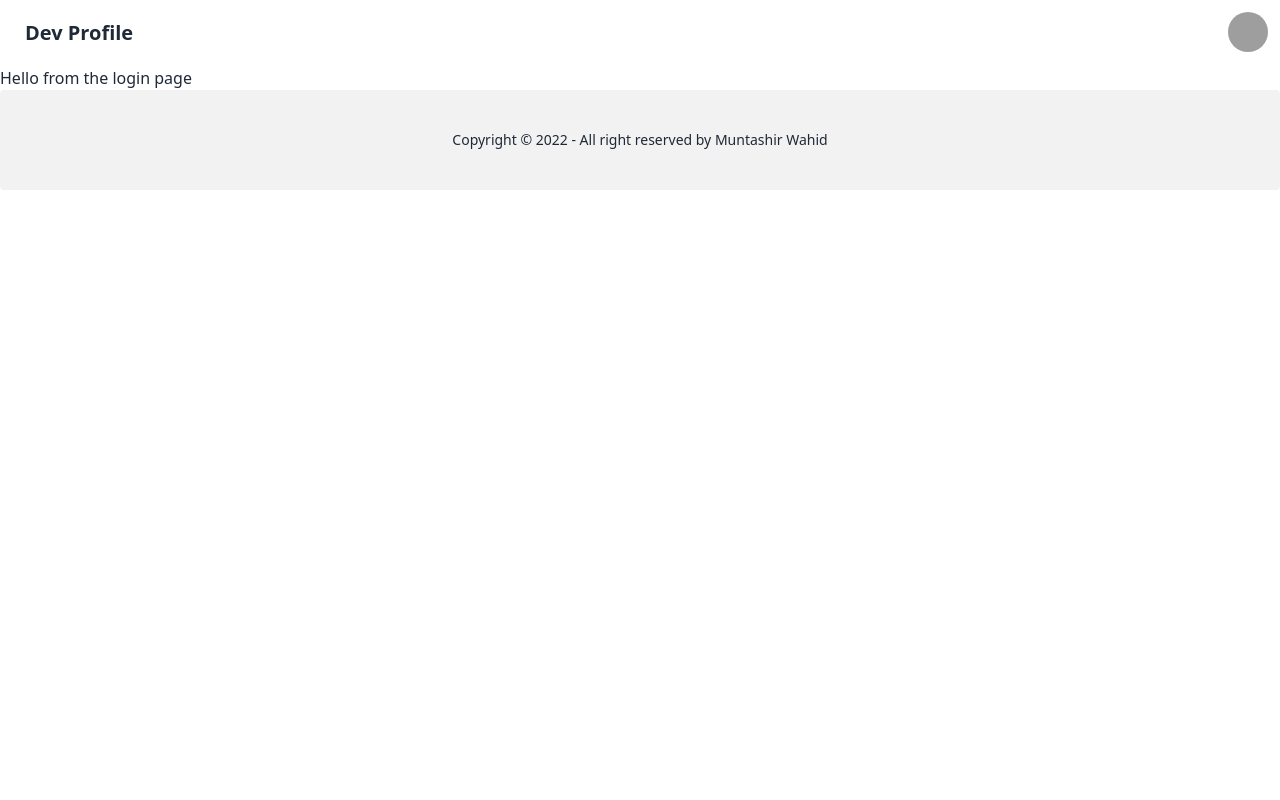
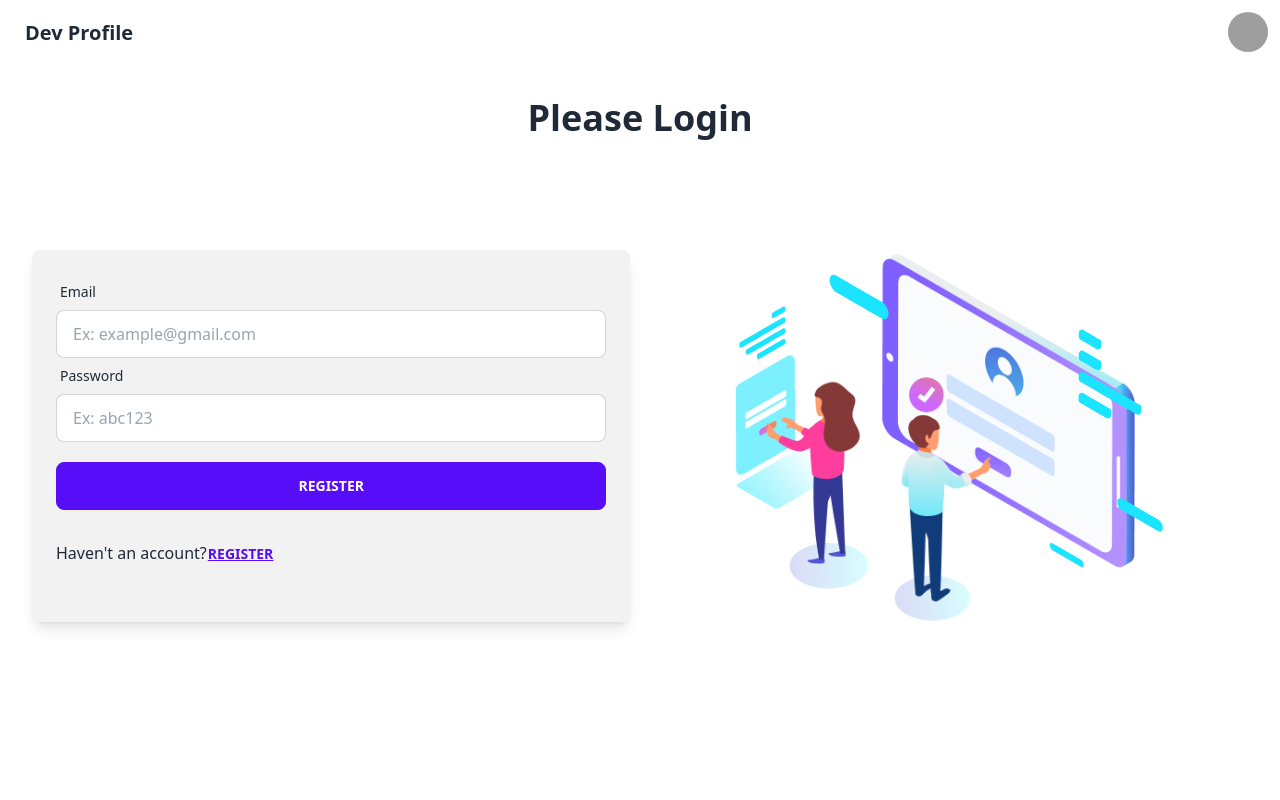
Before and after one commit to muntashir-wahid/system_on_silicon_task, a React (Create React App) app in the folder task_client/: page /login in a window 1280 px wide. Shown: the top 800 px of the page. Built offline with nearby package versions, Linux system fonts and the light colour scheme; grey boxes are pictures that could not be loaded.

Commit message:
created login page

```diff
--- a/task_client/src/Pages/Login/Login.js
+++ b/task_client/src/Pages/Login/Login.js
@@ -1,10 +1,97 @@
 import React from "react";
+import Lottie from "react-lottie";
+import { useForm } from "react-hook-form";
+import { Link } from "react-router-dom";
+import registerAnimation from "../../assets/registerAnimation.json";
+import SectionWrapper from "../../components/SectionWrapper/SectionWrapper";
+import FormErrorMessage from "../../components/FormErrorMessage/FormErrorMessage";
+
+const defaultOptions = {
+  loop: true,
+  autoplay: true,
+  animationData: registerAnimation,
+  rendererSettings: {
+    preserveAspectRatio: "xMidYMid slice",
+  },
+};
 
 const Login = () => {
+  const {
+    register,
+    handleSubmit,
+    formState: { errors },
+  } = useForm();
+
+  const submitHandler = (data) => {
+    console.log(data);
+  };
+
   return (
-    <section>
-      <h2>Hello from the login page</h2>
-    </section>
+    <SectionWrapper className="p-8">
+      <h2 className="text-center font-semibold text-4xl mb-12">Please Login</h2>
+
+      <div className="flex items-center flex-col-reverse lg:flex-row gap-5">
+        <div className="w-full h-full md:w-2/3 md:mx-auto lg:w-1/2 p-6 bg-base-200 rounded-lg shadow-lg">
+          <form onSubmit={handleSubmit(submitHandler)}>
+            <div className="form-control w-full">
+              <label className="label">
+                <span className="label-text">Email</span>
+              </label>
+              <input
+                {...register("email", {
+                  required: "Email is required",
+                })}
+                type="email"
+                placeholder="Ex: example@gmail.com"
+                className="input input-bordered w-full"
+              />
+              {errors?.email && (
+                <FormErrorMessage message={errors?.email?.message} />
+              )}
+            </div>
+            <div className="form-control w-full">
+              <label className="label">
+                <span className="label-text">Password</span>
+              </label>
+              <input
+                {...register("password", {
+                  required: "Password is required",
+                  minLength: {
+                    value: 6,
+                    message: "Password should be more then 6 charecters",
+                  },
+                })}
+                placeholder="Ex: abc123"
+                type="password"
+                className="input input-bordered w-full"
+              />
+              {errors?.password && (
+                <FormErrorMessage message={errors?.password?.message} />
+              )}
+            </div>
+
+            <div className="form-control w-full my-5">
+              <input
+                type="submit"
+                value="Register"
+                className="btn btn-primary"
+              />
+            </div>
+          </form>
+          <div className="my-5">
+            <p>
+              Haven't an account?
+              <Link to="/" className="btn btn-link p-0">
+                Register
+              </Link>
+            </p>
+          </div>
+        </div>
+        <div className="hidden sm:block sm:w-full lg:w-1/2">
+          <Lottie options={defaultOptions} height={500} width={500} />
+        </div>
+      </div>
+    </SectionWrapper>
   );
 };
 
```
